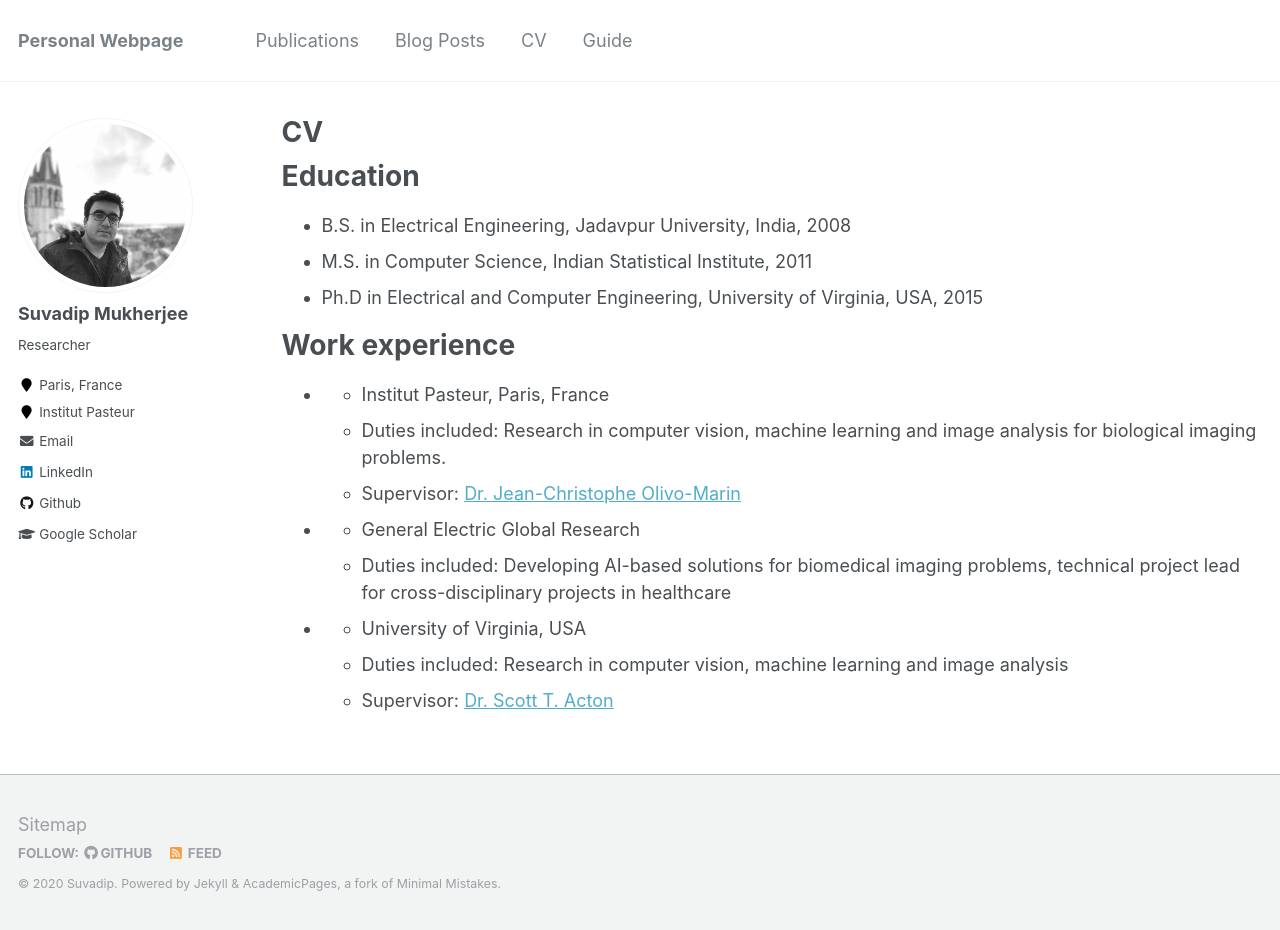
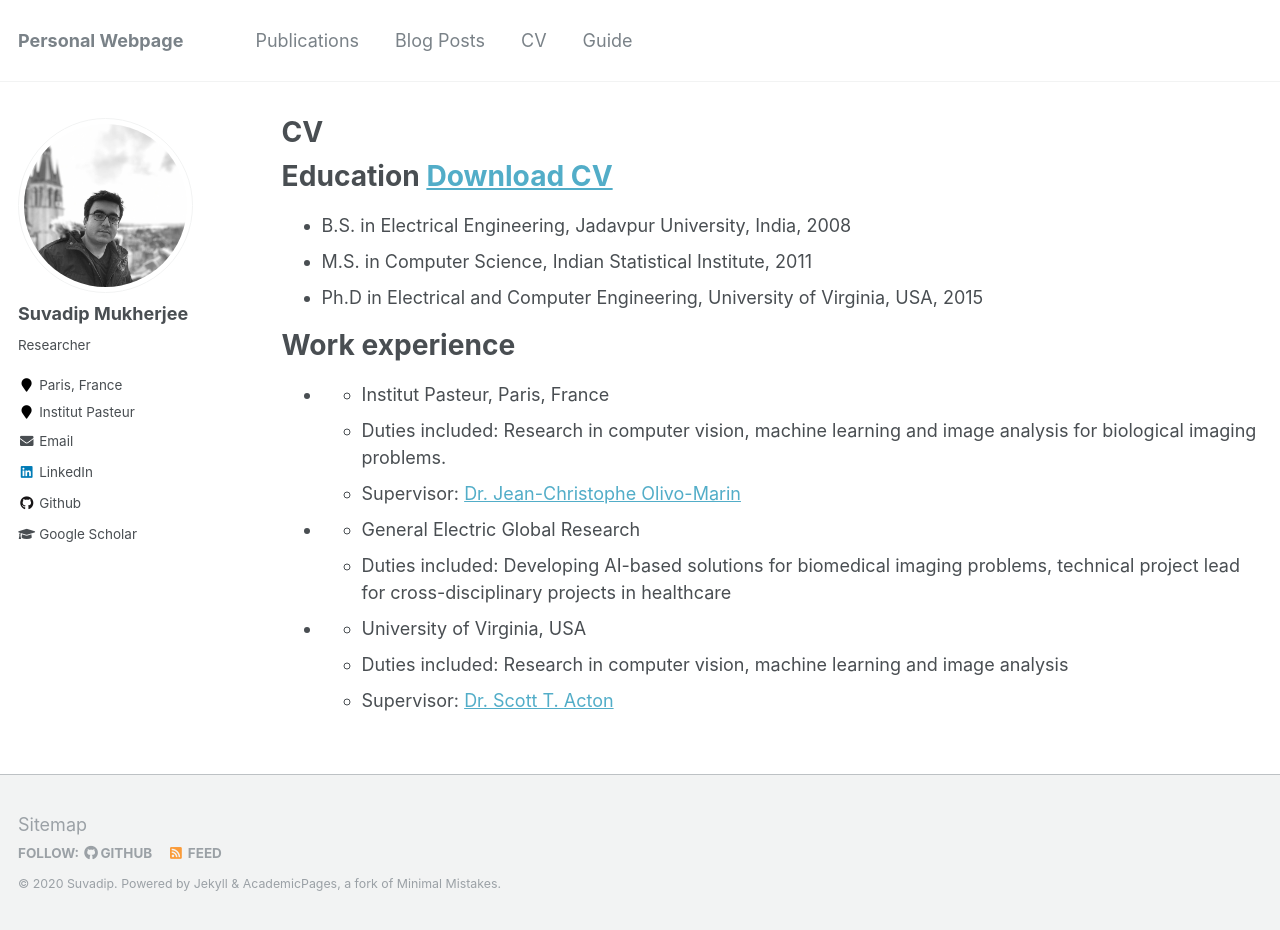
Before and after one commit to suvadip21/smukherjee.github.io, a Jekyll site: the page built from _pages/cv.md, in a window 1280 px wide and 930 px high. Built offline with Jekyll 4.4.1, drawn with Linux system fonts in a browser that asks for light colours.

Commit message:
Update cv.md

```diff
--- a/_pages/cv.md
+++ b/_pages/cv.md
@@ -9,7 +9,7 @@ redirect_from:
 
 {% include base_path %}
 
-Education
+Education [**Download CV**](cv_suvadip_2020.pdf)
 ======
 * B.S. in Electrical Engineering, Jadavpur University, India, 2008
 * M.S. in Computer Science, Indian Statistical Institute, 2011
```
